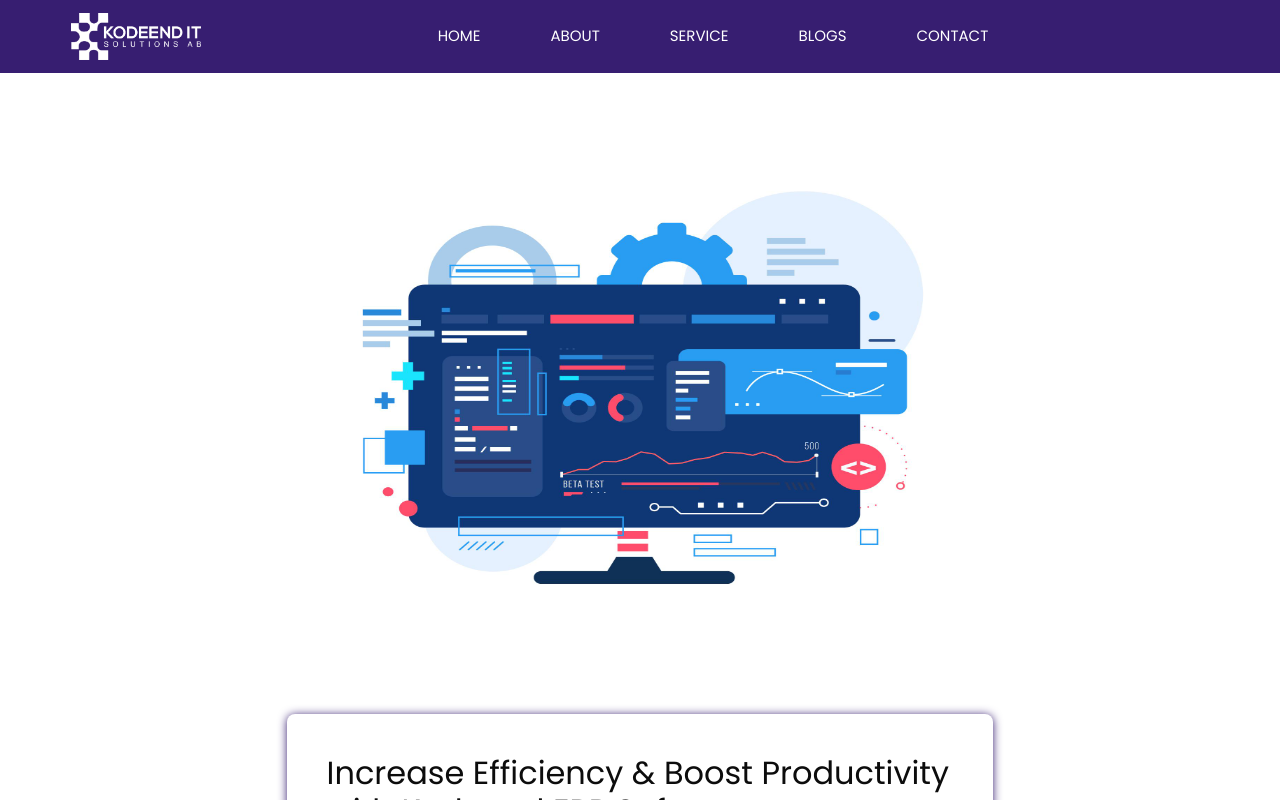
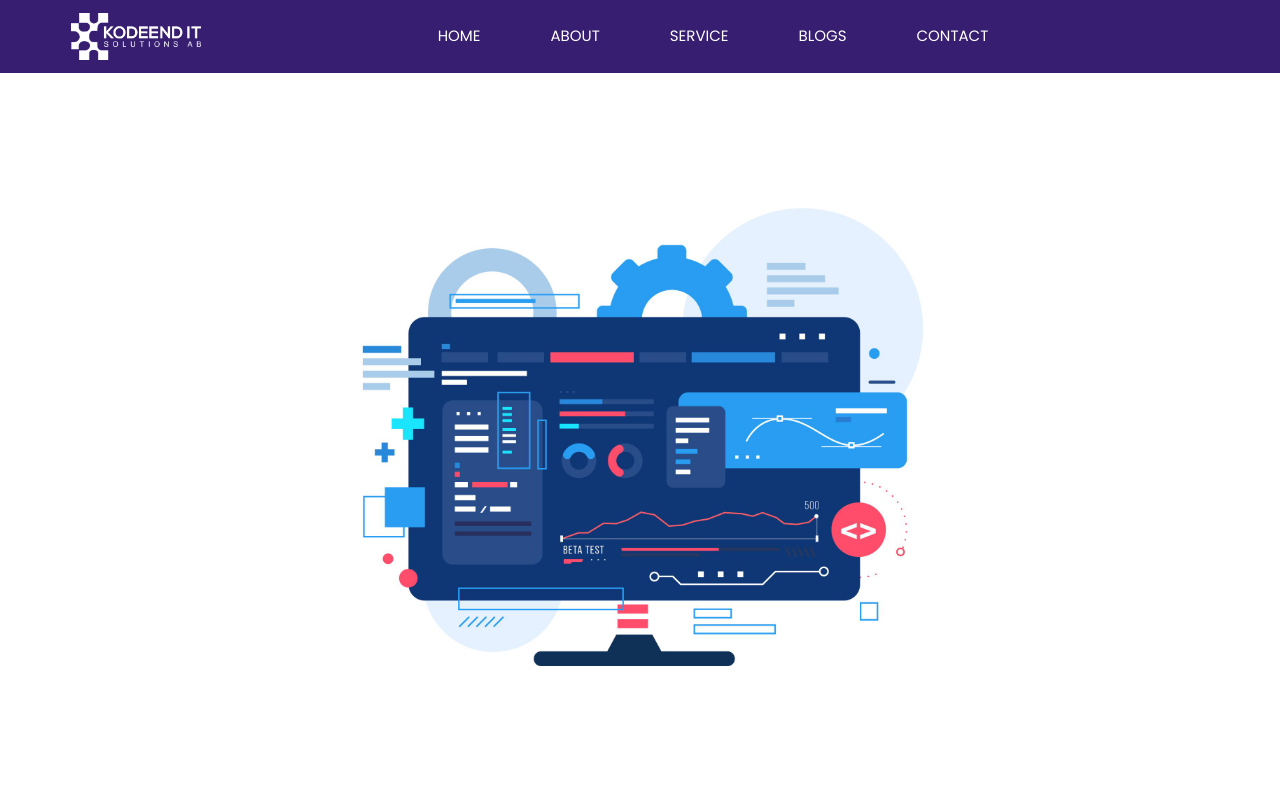
Before and after one commit to Horizon-dev4/kodeend, a Next.js app: page /blogs/what-is-erp in a window 1280 px wide. Shown: the top 800 px of the page. Built offline with nearby package versions, Linux system fonts and the light colour scheme; no server answers.

Commit message:
img-fluid added in every blog banner image

```diff
--- a/pages/blogs/ai-and-machinelearning-are-the-future.js
+++ b/pages/blogs/ai-and-machinelearning-are-the-future.js
@@ -21,7 +21,7 @@ const WebDevelopment = () => {
             </div> */}
             <Image
               src="/assets/images/AI-1.jpeg"
-              className=" mb-4"
+              className="img-fluid mb-4"
               width={700}
               height={600}
               alt="computer vision service"
--- a/pages/blogs/blockchain-and-bigdata.js
+++ b/pages/blogs/blockchain-and-bigdata.js
@@ -38,7 +38,7 @@ const blockChainAndBigData = () => {
           <div className="container">
             <Image
               src="/assets/images/blog3_1.jpg"
-              className=" mb-4"
+              className="img-fluid mb-4"
               width={700}
               height={500}
               alt="Blockchain and Big Data"
--- a/pages/blogs/what-is-erp.js
+++ b/pages/blogs/what-is-erp.js
@@ -43,7 +43,7 @@ time. Kodeend's ERP system is here to help you increase your business efficiency
             </div> */}
             <Image
               src="/assets/images/blog2_1.jpg"
-              className=" mb-4"
+              className="img-fluid mb-4"
               width={700}
               height={600}
               alt="What is ERP?"
```
